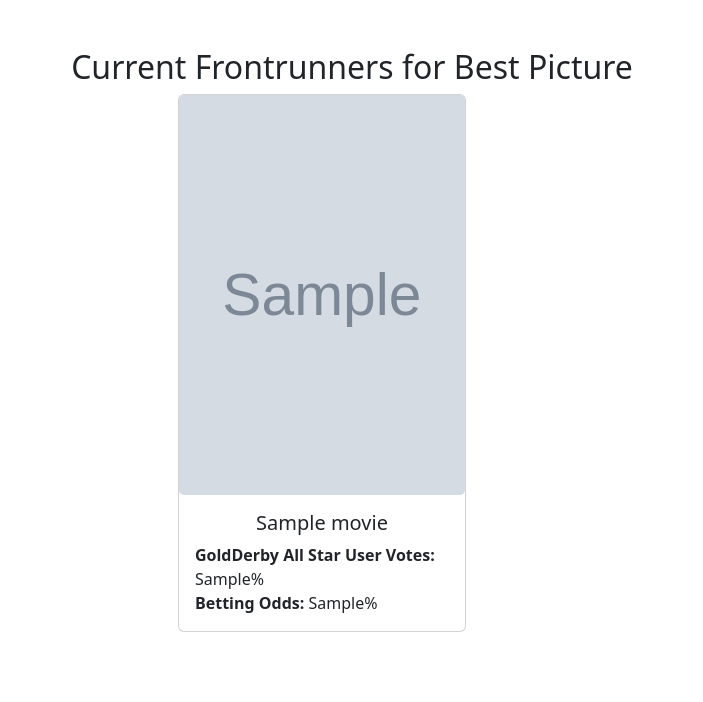
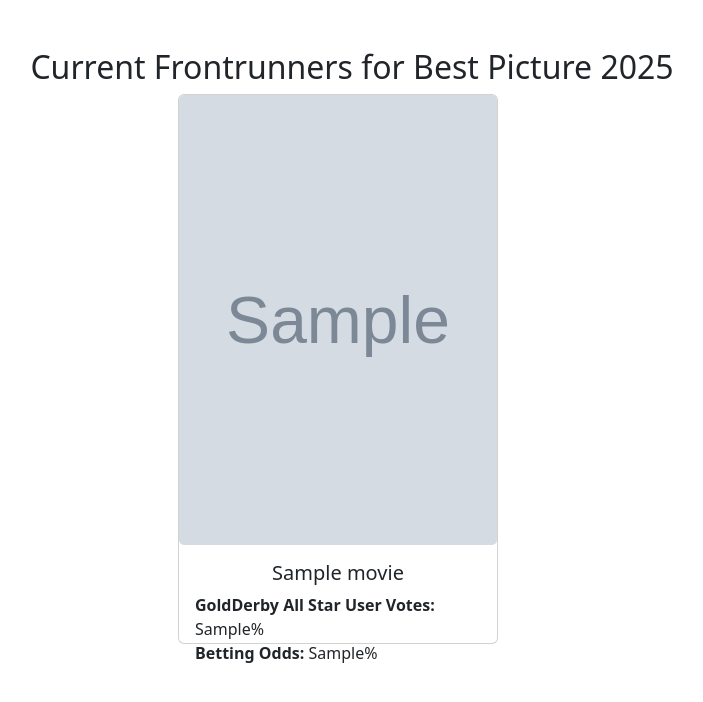
Before and after one commit to soham627/best-picture-odds, a Flask app: template odds-app/templates/homepage.html in a window 1280 px wide. Shown: the part 56-758 px from the top of the page, without its empty margins (288-991 px from the left). Run offline with Flask 3, Linux system fonts and the light colour scheme; the template is opened without the code that fills it: most values are stand-ins (such as "Sample title", 1, 10 or a date in 2020); grey boxes marked "Sample" are stand-in pictures; some libraries are stand-ins or nearby versions.

Commit message:
Add card hover effect

```diff
--- a/odds-app/templates/base.html
+++ b/odds-app/templates/base.html
@@ -8,11 +8,21 @@
     <style>
         .card-img {
             width: 100%;
-            height: 400px;
+            height: 450px;
             object-fit: cover;
         }
         .card {
-            width: 18rem;
+            width: 20rem;
+            height: 550px;
+        }
+
+        .hover-card {
+    transition: transform 0.3s ease;
+        }
+
+        .hover-card:hover {
+    transform: scale(1.05);
+    box-shadow: 0 4px 15px rgba(0, 0, 0, 0.2);
         }
     </style>
     {% block head %}{% endblock %}
--- a/odds-app/templates/homepage.html
+++ b/odds-app/templates/homepage.html
@@ -4,17 +4,18 @@
 
 {% block content %}
 <div class="container my-5">
-    <h2 class="text-center">Current Frontrunners for Best Picture</h2>
+    <h2 class="text-center">Current Frontrunners for Best Picture 2025</h2>
     <div class="row justify-content-center">
         {% for movie in movies %}
         <div class="col-md-4">
-            <a href="/movie/{{ movie['Movie Name'] }}" class="text-decoration-none">
-            <div class="card mb-4">
+            <div class="card mb-4 hover-card">
+                <a href="/movie/{{ movie['Movie Name'] }}" class="text-decoration-none">
                 {% if movie.Poster %}
                 <img src="{{ movie.Poster }}" class="card-img" alt="{{ movie['Movie Name'] }} Poster">
                 {% else %}
                 <div class="card-img-top text-center p-5 bg-light">No Poster Available</div>
                 {% endif %}
+                </a>
                 <div class="card-body">
                     <h5 class="card-title text-center">{{ movie['Movie Name'] }}</h5>
                     <p class="card-text">
@@ -23,7 +24,6 @@
                     </p>
                 </div>
             </div>
-            </a>
         </div>
         {% endfor %}
     </div>
```
